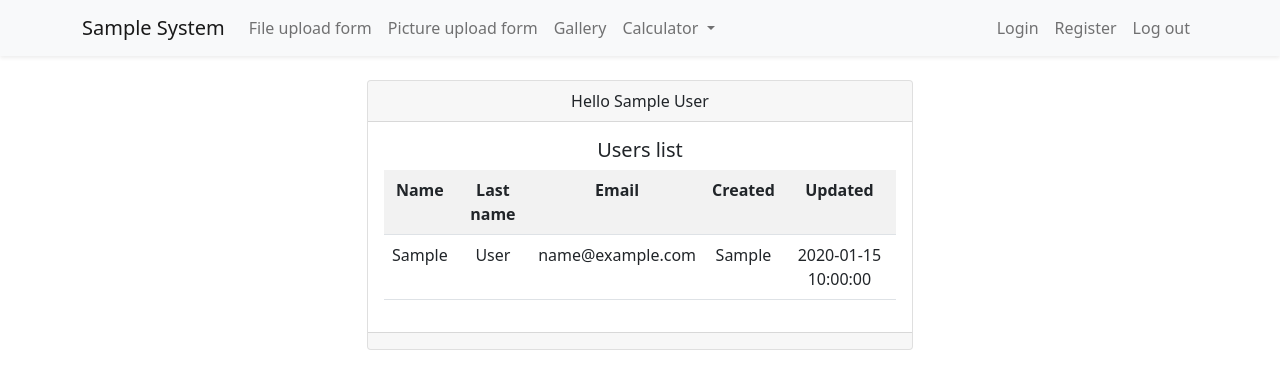
After one commit to MVaicikauskas/sampleSystem, a PHP site: page /Intro/views/users.php in a window 1280 px wide. The commit adds this page. Shown: the top 389 px of the page. Run offline with PHP 8.4, Linux system fonts and the light colour scheme; the visitor is signed in with stand-in values (Sample User, id 1); tables that the repository leaves empty or names only in its code hold one stand-in row (values such as "Sample post").

Commit message:
sessions added

```diff
--- a/db_connection.php
+++ b/db_connection.php
@@ -8,7 +8,7 @@ $dbName = "sample_system";
 try {
     $conn = new PDO("mysql:host=$serverName;dbname=$dbName", $userName, $password);
     $conn->setAttribute(PDO::ATTR_ERRMODE, PDO::ERRMODE_EXCEPTION);
-    echo "Connected to database";
+    // echo "Connected to database";
 } catch(PDOException $e) {
     echo "Connection failes: ".$e->getMessage();
 }
--- a/layout/header.php
+++ b/layout/header.php
@@ -12,7 +12,7 @@
 
 <nav class="navbar navbar-expand-lg navbar-light bg-light shadow-sm">
      <div class="container">
-         <a href="http://localhost/Intro/dist/php/sampleSystem/" class="navbar-brand">Sample System</a>
+         <a href="http://localhost/Intro/dist/php/sampleSystem/index.php" class="navbar-brand">Sample System</a>
          <button class="navbar-toggler" type="button" data-toggle="collapse" data-target="#navbarItems" aria-controls="navbarItems" aria-expanded="false" aria-label="Toggle navigation">
              <span class="navbar-toggler-icon"></span>
          </button>
@@ -34,7 +34,7 @@
                         Calculator
                     </a>
                     <ul class="dropdown-menu" aria-labelledby="navbarDropdown">
-                        <li><a class="dropdown-item" href="http://192.168.64.2/Intro/dist/php/sampleSystem/kmi.php">KMI</a></li>
+                        <li><a class="dropdown-item" href="http://192.168.64.2/Intro/dist/php/sampleSystem/views/users.php">USERS</a></li>
                         <li><a class="dropdown-item" href="http://192.168.64.2/Intro/dist/php/sampleSystem/converter.php">Converter</a></li>
 
                     </ul>
@@ -50,6 +50,9 @@
                 <li class="nav-item">
                     <a href="http://192.168.64.2/Intro/dist/php/sampleSystem/views/register.php" class="nav-link">Register</a>
                 </li>
+                <li class="nav-item">
+                    <a href="http://192.168.64.2/Intro/dist/php/sampleSystem/scripts/logout.php" class="nav-link">Log out</a>
+                </li>
             </ul>
         </div>
     </nav>
--- a/scripts/login.php
+++ b/scripts/login.php
@@ -1,4 +1,5 @@
 <?php
+
 
 require_once("../db_connection.php");
 
@@ -25,11 +26,13 @@ $result = $querry->fetch();
 
 if($result){
     // kodas
+    session_start();
     $dbPasswordHash = $result['password'];
 
     // tikriname slaptazodi
     if(password_verify($password, $dbPasswordHash)){
-        echo "Log In successful";
+        $_SESSION['username'] = $result['first_name'];
+        header('Location: ../views/users.php');
     } else {
         echo "password is incorrect";
     }
--- /dev/null
+++ b/scripts/logout.php
@@ -0,0 +1,6 @@
+<?php
+session_start();
+session_unset();
+session_destroy();
+header('Location: ../views/login.php');
+?>
--- a/converter.php
+++ b/views/converter.php
@@ -1,4 +1,8 @@
 <?php
+session_start();
+if(!isset($_SESSION['username'])){
+    header("Location: login.php");
+}
  include 'layout/header.php';
  $mf = $fm = $kgpnd = $pndkg = $cf = $fc = $mkm = $kmm = $ftm = $mtf = $kmml = $mlkm = $err = $mfmess = $fmmess = $kgpndmess = $pndkgmess = $cfmess = $fcmess = $mkmmess = $kmmmess = $ftmmess = $mtfmess = $kmmlmess = $mlkmmess  = $color = '';
 
--- a/views/file_upload.php
+++ b/views/file_upload.php
@@ -1,4 +1,8 @@
 <?php
+session_start();
+if(!isset($_SESSION['username'])){
+    header("Location: login.php");
+}
 include '../layout/header.php';
 
 ?>
--- a/views/gallery.php
+++ b/views/gallery.php
@@ -1,4 +1,8 @@
 <?php
+session_start();
+if(!isset($_SESSION['username'])){
+    header("Location: login.php");
+}
  include '../layout/header.php';
 
 
--- a/views/picture_form.php
+++ b/views/picture_form.php
@@ -1,4 +1,8 @@
 <?php
+session_start();
+if(!isset($_SESSION['username'])){
+    header("Location: login.php");
+}
 include '../layout/header.php';
 ?>
 
--- /dev/null
+++ b/views/users.php
@@ -0,0 +1,59 @@
+<?php
+session_start();
+if(!isset($_SESSION['username'])){
+    header("Location: login.php");
+}
+
+include '../layout/header.php';
+
+require_once '../db_connection.php';
+
+try{
+    $sql = "SELECT * FROM users";
+    $querry = $conn->prepare($sql);
+    $querry->execute();
+    $result = $querry->fetchAll();
+} catch(PDOException $e){
+    echo "Select failed: " . $e->getMessage();
+}
+
+
+
+?>
+<div class="container py-4">
+    <div class="row justify-content-center">
+        <div class="col-md-6">
+            <div class="card text-center">
+                <div class="card-header">
+                    Hello <?php echo $_SESSION['username']; ?>
+                </div>
+                <div class="card-body">
+                    <h5 class="card-title">Users list</h5>
+                    <table class="table table-striped">
+                        <tr>
+                            <th>Name</th>
+                            <th>Last name</th>
+                            <th>Email</th>
+                            <th>Created</th>
+                            <th>Updated</th>
+                        </tr>
+                        <?php
+                            foreach ($result as $user){
+                                echo "<tr><td>".$user['first_name']."</td><td>".$user['last_name']."</td><td>".$user['email']."</td><td>".$user['created']."</td><td>".$user['updated']."</td></tr>";
+                            }
+
+
+                        ?>
+                    </table>
+                </div>
+                <div class="card-footer text-muted">
+
+                </div>
+            </div>
+        </div>
+
+
+    </div>
+</div>
+
+<?php include '../layout/footer.php' ?>
```
Also changed, not shown: index.php (+9 -8 lines), kmi.php (deleted, +0 -52 lines).
